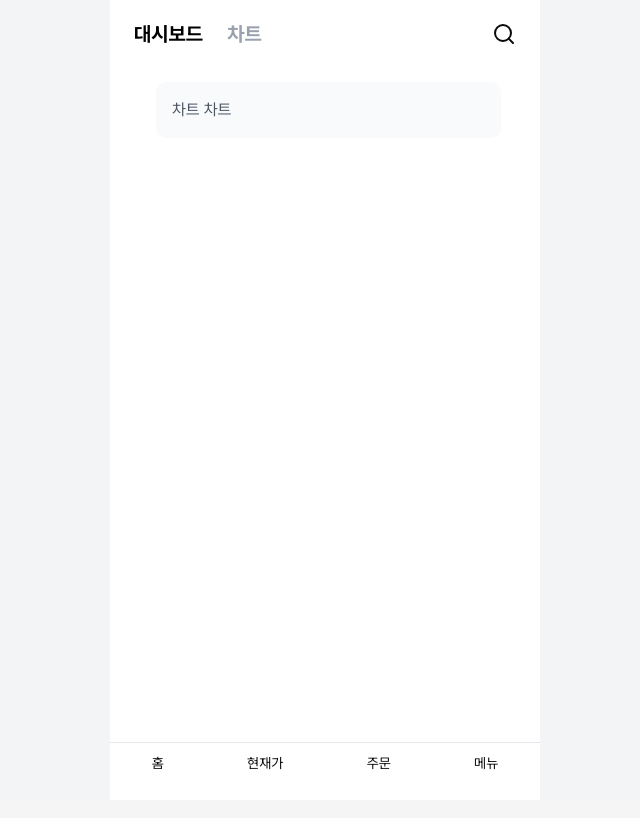
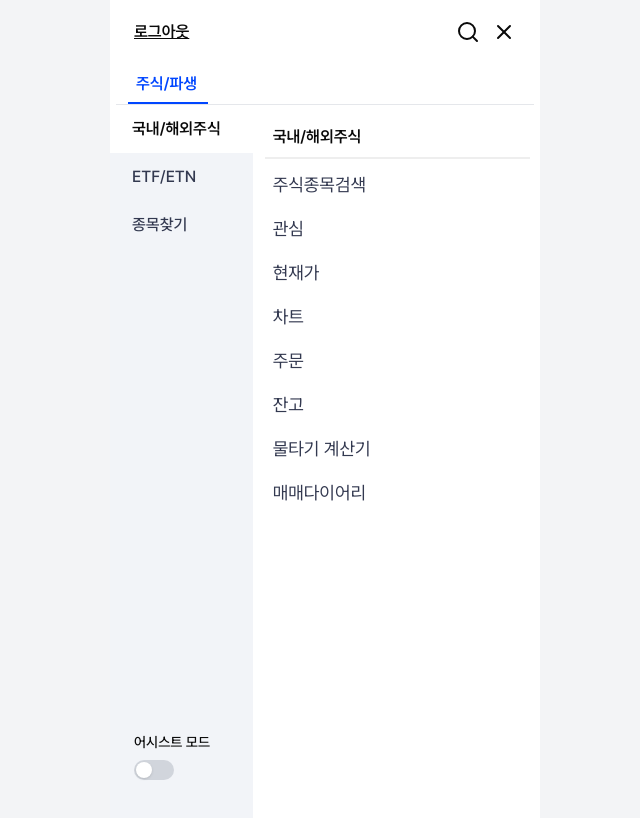
Before and after one commit to DonTTouch-PDA/SOL-Assistant-frontend, a Next.js app: page /menu in a window 1280 px wide. Shown: the top 818 px of the page, without its empty margins (315-955 px from the left). Built offline with nearby package versions, Linux system fonts and the light colour scheme.

Commit message:
[Feat] 메뉴창 #25

```diff
--- /dev/null
+++ b/src/app/menu/page.tsx
@@ -0,0 +1 @@
+export { default } from '@/containers/menu/Menu';
--- a/src/app/test/page.tsx
+++ b/src/app/test/page.tsx
@@ -1,13 +1,23 @@
 'use client';
 import BottomSheet from '@/components/common/bottomSheet';
 import CustomButton from '@/components/common/custombutton';
-import React, { useState } from 'react';
+import CustomPopOver from '@/components/common/customPopover';
+import React, { useState, useEffect } from 'react';
 
 export default function TestPage() {
 	const [open, setOpen] = useState(false);
+	const [showPopover, setShowPopover] = useState(false);
+
+	useEffect(() => {
+		if (!showPopover) return;
+		const timer = setTimeout(() => setShowPopover(false), 1000);
+		return () => clearTimeout(timer);
+	}, [showPopover]);
 
 	return (
 		<div>
+			<button onClick={() => setShowPopover(true)}>팝오버</button>
+			<CustomPopOver text="hi" isShowPopover={showPopover} />
 			<CustomButton
 				text="누르면올라옴"
 				onClick={() => {
--- /dev/null
+++ b/src/components/common/customPopover.tsx
@@ -0,0 +1,29 @@
+interface customPopoverProps {
+	text: string;
+	isShowPopover: boolean;
+}
+
+export default function CustomPopOver({
+	text,
+	isShowPopover,
+}: customPopoverProps) {
+	return (
+		<div className="relative">
+			<div
+				className={`absolute left-1/2 -translate-x-1/2 bottom-full mb-2
+          transition-all duration-300 ease-in-out
+          ${isShowPopover ? 'opacity-100 translate-y-0' : 'opacity-0 translate-y-2'}
+        `}
+			>
+				<div className="bg-[#005EF9] rounded-lg px-3 py-2 text-sm text-white shadow-md relative whitespace-nowrap">
+					{' '}
+					{text}
+					<div
+						className="absolute left-1/2 top-full -translate-x-1/2 w-0 h-0
+            border-x-8 border-x-transparent border-t-8 border-t-[#005EF9]"
+					/>
+				</div>
+			</div>
+		</div>
+	);
+}
--- /dev/null
+++ b/src/containers/menu/Menu.tsx
@@ -0,0 +1,199 @@
+'use client';
+import { Search, X } from 'lucide-react';
+import { useState, useRef, useEffect } from 'react';
+import { useRouter } from 'next/navigation';
+import CustomPopOver from '@/components/common/customPopover';
+export default function Menu() {
+	const [currentTab, setCurrentTab] = useState('dashboard');
+	const tabs = [
+		{ id: 'dashboard', label: '대시보드' },
+		{ id: 'chart', label: '차트' },
+	];
+	const menus = {
+		dashboard: [
+			{ id: '', label: '내 종목' },
+			{ id: 'guru', label: '고수의 Pick' },
+			{ id: 'sector-news', label: '섹터 뉴스' },
+			{ id: 'chart-analysis', label: '차트 분석' },
+			{ id: 'reports', label: '리포트' },
+		],
+		chart: [{ id: '', label: '' }],
+	};
+	const fakeTabs = ['국내/해외주식', 'ETF/ETN', '종목찾기'];
+	const fakeMenus = {
+		'국내/해외주식': [
+			'주식종목검색',
+			'관심',
+			'현재가',
+			'차트',
+			'주문',
+			'잔고',
+			'물타기 계산기',
+			'매매다이어리',
+		],
+
+		'ETF/ETN': [],
+
+		종목찾기: [],
+	};
+
+	const [assistMode, setAssistMode] = useState(false);
+	const router = useRouter();
+
+	const buttonRef = useRef<HTMLDivElement>(null);
+	const [showPopover, setShowPopover] = useState(false);
+
+	useEffect(() => {
+		const handleClick = (e: MouseEvent) => {
+			const target = e.target as Node;
+			if (
+				!assistMode &&
+				buttonRef.current &&
+				!buttonRef.current.contains(target)
+			) {
+				setShowPopover(true);
+				setTimeout(() => setShowPopover(false), 1000);
+			}
+		};
+
+		document.addEventListener('click', handleClick);
+		return () => document.removeEventListener('click', handleClick);
+	}, []);
+
+	return (
+		<div>
+			<header className="fixed pt-5 top-0 left-1/2 transform -translate-x-1/2 flex justify-between items-center  px-6 pb-[16px] w-full max-w-[430px] min-w-[375px] bg-white z-10">
+				<div
+					className="flex gap-6 underline font-semibold"
+					onClick={() => {
+						console.log('logout');
+					}}
+				>
+					로그아웃
+				</div>
+				<div className="flex gap-3">
+					<Search
+						onClick={() => {
+							console.log('search');
+						}}
+					/>
+					<X
+						onClick={() => {
+							assistMode && router.back();
+						}}
+					/>
+				</div>
+			</header>
+
+			<div className="pt-[50px]">
+				{/* 상단바 주식/파생*/}
+				<div className="relative flex border-b border-gray-200 pb-2 -mx-4">
+					<p className="text-[#0046FF] font-semibold pl-2 ml-3">주식/파생</p>
+					<div className="absolute bottom-0 h-0.5 bg-[#0046FF] ml-3 transition-all duration-300 ease-in-out left-0 w-20" />
+				</div>
+
+				<div className="flex -mx-6">
+					{/* 왼쪽탭 */}
+					<section className="relative bg-[#F2F4F8] w-1/3 h-screen font-medium flex flex-col">
+						{assistMode ? (
+							<div>
+								{tabs.map((tab) => (
+									<button
+										key={tab.id}
+										onClick={() => {
+											setCurrentTab(tab.id);
+										}}
+										className={`${currentTab == tab.id ? 'bg-white font-semibold' : 'text-[#333950]'} w-full py-3 px-6 text-left`}
+									>
+										{tab.label}
+									</button>
+								))}
+							</div>
+						) : (
+							<div>
+								{fakeTabs.map((tab) => (
+									<button
+										key={tab}
+										className={`${tab == '국내/해외주식' ? 'bg-white font-semibold' : 'text-[#333950]'} w-full py-3 px-6 text-left`}
+									>
+										{tab}
+									</button>
+								))}
+							</div>
+						)}
+						{/* 어시스트모드 토글 */}
+
+						<div
+							className="fixed left-[calc((100%-430px)/2)] bottom-3 px-6"
+							ref={buttonRef}
+						>
+							<div className="absolute bottom-full mb-2 left-1/2 -translate-x-1/2">
+								<CustomPopOver
+									text="어시스트 모드를 켜 보세요!"
+									isShowPopover={showPopover}
+								/>
+							</div>
+							<p className="text-sm">어시스트 모드</p>
+							<div
+								className="flex items-center justify-between rounded-lg py-2 cursor-pointer"
+								onClick={() => {
+									setAssistMode((prev) => !prev);
+								}}
+							>
+								<div
+									className={`w-10 h-5 rounded-full p-[2px] transition-colors duration-300 ${
+										assistMode ? 'bg-[#0046FF]' : 'bg-gray-300'
+									}`}
+								>
+									<div
+										className={`h-4 w-4 bg-white rounded-full shadow transform transition-transform duration-300 ${
+											assistMode ? 'translate-x-5' : 'translate-x-0'
+										}`}
+									/>
+								</div>
+							</div>
+						</div>
+					</section>
+					<section className="w-2/3 p-3">
+						{assistMode ? (
+							<div>
+								<h1 className="p-2 font-semibold">
+									{tabs.find((tab) => tab.id === currentTab)?.label}
+								</h1>
+								<div className="w-full border-[0.5px] border-[#EEEEEE]" />
+								<div className="flex flex-col pt-1">
+									{menus[currentTab].map((menu) => (
+										<button
+											key={menu.id}
+											className="text-left p-2 text-[#333950] text-lg"
+											onClick={() => {
+												router.push(`${currentTab}/${menu.id}`);
+											}}
+										>
+											{menu.label}
+										</button>
+									))}
+								</div>
+							</div>
+						) : (
+							<div>
+								<h1 className="p-2 font-semibold">국내/해외주식</h1>
+								<div className="w-full border-[0.5px] border-[#EEEEEE]" />
+								<div className="flex flex-col pt-1">
+									{fakeMenus['국내/해외주식'].map((menu) => (
+										<button
+											key={menu}
+											className="text-left p-2 text-[#333950] text-lg"
+										>
+											{menu}
+										</button>
+									))}
+								</div>
+							</div>
+						)}
+					</section>
+				</div>
+			</div>
+		</div>
+	);
+}
--- a/src/containers/sectorNews/sectorNewsContainer.tsx
+++ b/src/containers/sectorNews/sectorNewsContainer.tsx
@@ -22,7 +22,7 @@ const dummyNews = [
 		sector: '헬스케어',
 		opinion: '긍정',
 		summary:
-			'규제 리스크와 지정학 불확실성 압박 속에서도 일부 구조조정 움직임과 백신·의료기기 기술 수요 기대가 맞물림',
+			'규제 리스크와 지정학 불확실성 압박 속에서도 일부 구조조정 움직임과 백신/의료기기 기술 수요 기대가 맞물림',
 		newsList: [
 			{
 				date: '2025.10.10',
@@ -180,7 +180,7 @@ export default function SectorNewsContainer() {
 									<p className="text-[#999EA4] text-sm">
 										{news.date} {news.journal}
 									</p>
-									<a href={news.url} className="text-[#333951]">
+									<a href={news.url} className="text-[#333951] font-medium">
 										{news.title}
 									</a>
 								</div>
```
